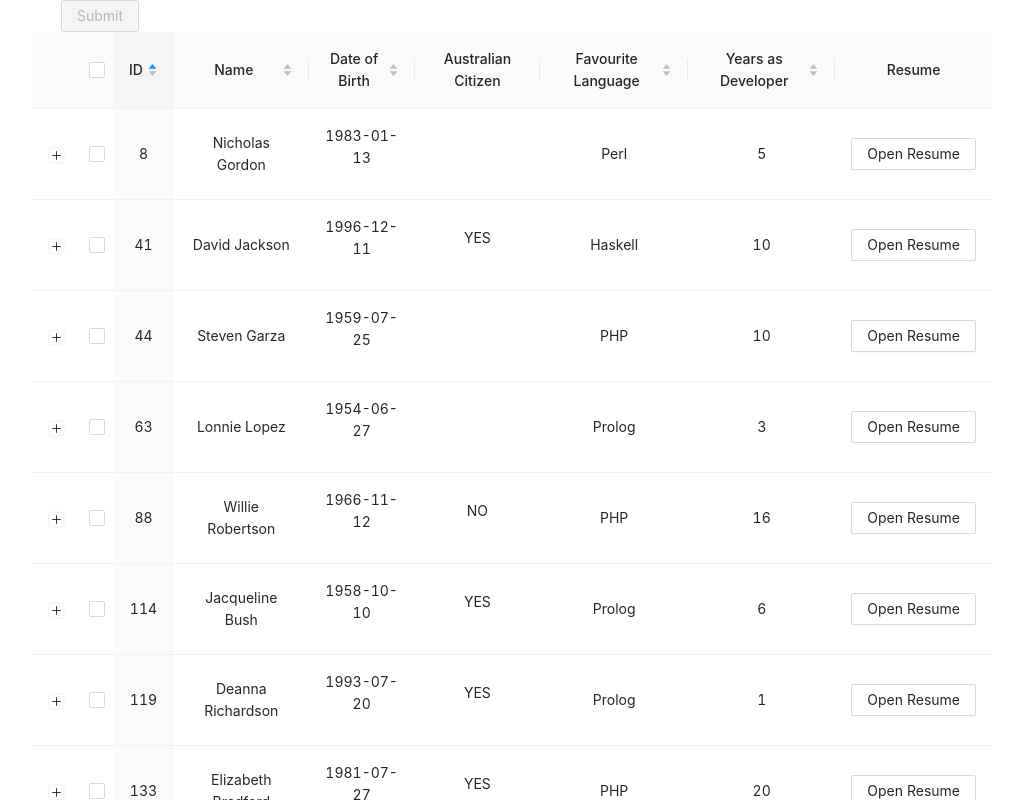
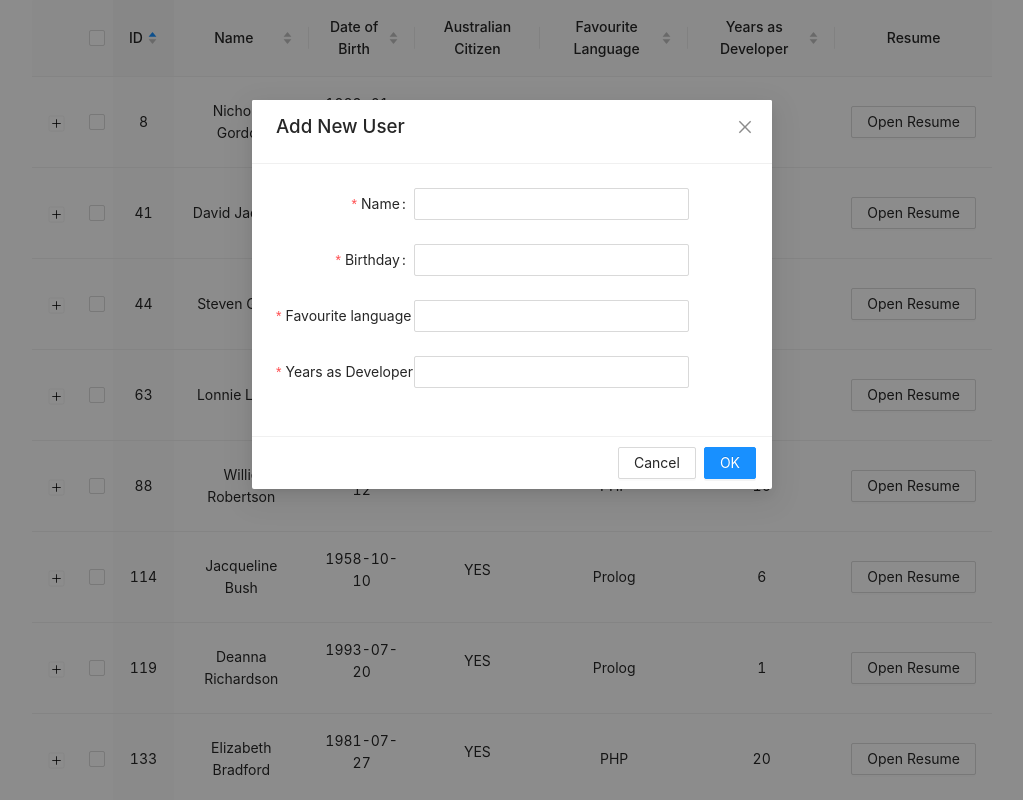
Before and after one commit to ruihuaniu/admin-management, a React (Create React App) app: page / in a window 1280 px wide. Shown: the top 800 px of the page, without its empty margins (128-1151 px from the left). Built offline with nearby package versions, Linux system fonts and the light colour scheme.

Commit message:
Add 'add user' feature

```diff
--- a/src/App.js
+++ b/src/App.js
@@ -1,12 +1,23 @@
-import React from 'react'
+import React, { useState } from 'react'
+import {UserContext} from './components/UserContext'
+import data from './data/sample-example'
 
-import Candidates from './components/Candidates'
+import UserTable from './components/UserTable'
+import AddUser from './components/AddUser'
 
-const App = ()=>{
+const App = () => {
 
-    return(
+    const[user,setUser]= useState(data)
+    console.log(user);
+
+
+    return (
         <div>
-            <Candidates/>
+            <UserContext.Provider value={{user, setUser}}>
+                <UserTable />
+                <AddUser />
+            </UserContext.Provider>
+
         </div>
     )
 }
--- /dev/null
+++ b/src/components/AddUser.js
@@ -0,0 +1,98 @@
+import React, { useState, useContext } from 'react'
+import { Button, Modal, Form, Row, Col, Input, message } from 'antd'
+import {UserContext} from './UserContext'
+
+export default function AddUser() {
+
+    const [visible, setVisible] = useState(true)
+    const [isLoading, setIsLoading] = useState(false)
+    const [name, setName] = useState('')
+    const [birthday, setBirthday] = useState('')
+    const [language, setLanguage] = useState('')
+    const [years, setYears] = useState()
+    const {user, setUser} = useContext(UserContext)
+
+
+    const [form] = Form.useForm()
+    const formItemLayout = {
+        labelCol: {span:7},
+        wrapperCol:{span:14},
+    }
+
+    const validateMessages={
+        required: 'This field is required!',
+    }
+
+    const handleOk = () => {
+        setIsLoading(true)
+        form.submit();
+        // handleSubmit();
+
+        console.log(typeof(form.getFieldValue()));
+
+
+        setTimeout(()=>{
+            setVisible(false)
+            setIsLoading(false)
+            message.success("New user has been added")
+        },1500)
+
+    }
+
+    const handleSubmit =()=>{
+        //method 1: work well, but a little complex compared with method 2
+        // const newData = [...user]
+        // newData.push({"real_name":name,"dob":birthday,"favourite_language":language, "years_as_sw_dev":years})
+        // setUser(newData)
+
+        //method 2
+        setUser([...user,form.getFieldValue()])
+        console.log(user);
+        form.resetFields()
+
+    }
+
+    return (
+        <div>
+            <Row justify="center">
+                <Col sm={12} lg={18} offset={1}>
+                    <Button onClick={() => setVisible(true)}>Add User </Button>
+                    <Modal
+                        title={<h3>Add New User</h3>}
+                        visible={visible}
+                        onOk={handleOk}
+                        confirmLoading={isLoading}
+                        onCancel={() => {setVisible(false); form.resetFields() }}
+                        maskClosable={false}
+                    ><Form
+                    {...formItemLayout}
+                    layout = "horizontal"
+                    form = {form}
+                    validateMessages={validateMessages}
+                    onFinish = {handleSubmit}
+
+                    >
+                        <Form.Item name="real_name" label="Name" rules={[{required:true}]} >
+                            <Input value ={name} onChange={(e)=>{setName(e.target.value)}} />
+                        </Form.Item>
+                        <Form.Item name="dob" label="Birthday" rules={[{required:true}]}>
+                            <Input value ={birthday} onChange={(e)=>{setBirthday(e.target.value)}}/>
+                        </Form.Item>
+                        <Form.Item name="favourite_language" label="Favourite language" rules={[{required:true}]}>
+                            <Input value ={language} onChange={(e)=>{setLanguage(e.target.value)}}/>
+                        </Form.Item>
+                        <Form.Item name="years_as_sw_dev" label="Years as Developer" rules={[{required:true}]}>
+                            <Input value ={years} onChange={(e)=>{setYears(e.target.value)}}/>
+                        </Form.Item>
+                        {/* <Form.Item >
+                            <Button type="primary" htmlType="submit">Submit</Button>
+                        </Form.Item> */}
+
+                    </Form>
+                    </Modal>
+
+                </Col>
+            </Row>
+        </div>
+    )
+}
--- /dev/null
+++ b/src/components/UserContext.js
@@ -0,0 +1,3 @@
+import {createContext} from 'react'
+
+export  const UserContext = createContext();
--- a/src/components/Candidates.js
+++ b/src/components/UserTable.js
@@ -1,15 +1,19 @@
-import React, { useState } from 'react'
-import data from '../data/sample-example'
-import { Table, Collapse, Modal, Button, Row, Col } from 'antd'
+import React, { useState, useContext } from 'react'
+// import data from '../data/sample-example'
+import { Table, Collapse, Modal, Button, Row, Col,Tooltip } from 'antd'
 import axios from 'axios'
 import 'antd/dist/antd.css'
+import { UserContext } from './UserContext'
 
 function Candidates() {
+    const {user, setUser}  = useContext(UserContext)
 
     const { Panel } = Collapse;
     const [visible, setVisible] = useState(false);
+    // const [isSelected, setIsSelected] = useState(false);
     const [selectedRowKeys, setSelectedRowKeys] = useState([]);
     const selectedCandidates = [];
+    console.log(user);
 
 
     const columns = [
@@ -17,7 +21,7 @@ function Candidates() {
             title: 'ID',
             dataIndex: 'id',
             key: 'id',
-            align:'center',
+            align: 'center',
             defaultSortOrder: 'ascend',
             sorter: (a, b) => a.id - b.id,
         },
@@ -34,7 +38,7 @@ function Candidates() {
             title: 'Name',
             dataIndex: 'real_name',
             key: 'real_name',
-            align:'center',
+            align: 'center',
             sorter: (a, b) => { return a.real_name.localeCompare(b.real_name) },
         },
         // {
@@ -50,7 +54,7 @@ function Candidates() {
             title: 'Date of Birth',
             dataIndex: 'dob',
             key: 'dob',
-            align:'center',
+            align: 'center',
             render: dob => (
                 <p>{dob.substr(0, 10)}</p>
             ),
@@ -60,9 +64,9 @@ function Candidates() {
             title: 'Australian Citizen',
             dataIndex: 'australian_citizen',
             key: 'australian_citizen',
-            align:'center',
-            render: citizen=>(
-                <p>{citizen?'YES':(citizen===false?'NO':'')}</p>
+            align: 'center',
+            render: citizen => (
+                <p>{citizen ? 'YES' : (citizen === false ? 'NO' : '')}</p>
 
             ),
             // sorter: (a, b) => { return (a.australian_citizen && b.australian_citizen)?a.australian_citizen.localeCompare(b.australian_citizen):(a-b) },
@@ -72,31 +76,35 @@ function Candidates() {
             title: 'Favourite Language',
             dataIndex: 'favourite_language',
             key: 'favourite_language',
-            align:'center',
+            align: 'center',
             sorter: (a, b) => { return a.favourite_language.localeCompare(b.favourite_language) },
         },
         {
             title: 'Years as Developer',
             dataIndex: 'years_as_sw_dev',
             key: 'years_as_sw_dev',
-            align:'center',
+            align: 'center',
             sorter: (a, b) => a.years_as_sw_dev - b.years_as_sw_dev,
         },
         {
             title: 'Resume',
             dataIndex: 'resume_base64',
             key: 'resume_base64',
-            align:'center',
+            align: 'center',
             render: (resume, index) => {
 
-                return(
+                return (
                     <div>
 
-                    <Button onClick={() => { Modal.success({ title: 'Resume', content: atob(resume),
-                    maskClosable() { } }) }}>Open Resume</Button>
+                        <Button onClick={() => {
+                            Modal.success({
+                                title: 'Resume', content: atob(resume),
+                                maskClosable() { }
+                            })
+                        }}>Open Resume</Button>
 
-                    {/* Issue needs to be fixed below, all the modals will become visbile after clicking*/}
-                    {/* <Button  onClick={()=>{setVisible(true);console.log(visible);}}>Open Resume</Button>
+                        {/* Issue needs to be fixed below, all the modals will become visbile after clicking*/}
+                        {/* <Button  onClick={()=>{setVisible(true);console.log(visible);}}>Open Resume</Button>
                     <p>visible below button: {visible}</p>
                             <Modal
                         title="Resume"
@@ -110,7 +118,7 @@ function Candidates() {
                            {atob(resume)}
                         </Modal>
                     */}
-                </div>
+                    </div>
                 )
 
             }
@@ -123,51 +131,60 @@ function Candidates() {
         onChange: selectedRowKeys => {
             console.log("selectedRowKeys changed: ", selectedRowKeys);
             setSelectedRowKeys(selectedRowKeys);
+            // setIsSelected(true)
         }
     };
-    const hasSelected = selectedRowKeys.length > 0;
+     const isSelected = selectedRowKeys.length ;
 
 
     return (
         <div>
-            <Row  justify="center" gutter={[16,{sm:16, lg:16}]} >
-                <Col sm={24} lg={18} offset={1}>
+            <Row justify="center"  >
+                <Col sm={22} lg={18}>
+                    <Table
+                        columns={columns}
+                        expandedRowRender={record => <p>{record.description}</p>}
+                        dataSource={user}
+                        rowSelection={rowSelection}
+                        rowKey='id'
+                        pagination={{ pageSize: 10 }}
+
+                    />
+                </Col>
+            </Row>
+
+            <Row justify="center" gutter={[0,16]} >
+            <Col sm={12} lg={18} offset={1}>
+            <Tooltip
+            placement="top"
+            title="Select above first"
+            // visible={ isSelected?false:true}
+            trigger="hover"
+            >
                 <Button
                     type="primary"
                     onClick={() => {
-                        selectedRowKeys.map((item, index) =>  selectedCandidates[index] = data.find((candidate)=>candidate.id===item) );
+                        selectedRowKeys.map((item, index) => selectedCandidates[index] = user.find((candidate) => candidate.id === item));
                         console.log(JSON.stringify(selectedCandidates))
 
                         //post to server after clicking submit button, url below should be replaced with real URL
-                        axios.post('url',JSON.stringify(selectedCandidates))
-                            .then(res=>console.log(res))
-                            .catch(err=>console.error(err))
+                        axios.post('url', JSON.stringify(selectedCandidates))
+                            .then(res => console.log(res))
+                            .catch(err => console.error(err))
                     }}
-                    disabled={!hasSelected}
-                   >Submit
+
+                    disabled={!isSelected}
+
+                >Submit
                 </Button>
+                </Tooltip>
                 <span style={{ marginLeft: 8 }}>
-                    {hasSelected ? `Selected ${selectedRowKeys.length} Candidates` : ""}
+                    {isSelected ? `Selected ${selectedRowKeys.length} Candidates` : ""}
                 </span>
-                </Col>
+            </Col>
             </Row>
 
-            <Row justify="center"  >
-                <Col  sm={22} lg={18}>
-            <Table
-                columns={columns}
-                expandedRowRender={record => <p>{record.description}</p>}
-                dataSource={data}
-                rowSelection={rowSelection}
-                rowKey='id'
-                pagination={{ pageSize: 10 }}
-
-            />
-            </Col>
-
-            </Row>
-
-        </div>
+        </div >
     )
 }
 
```
